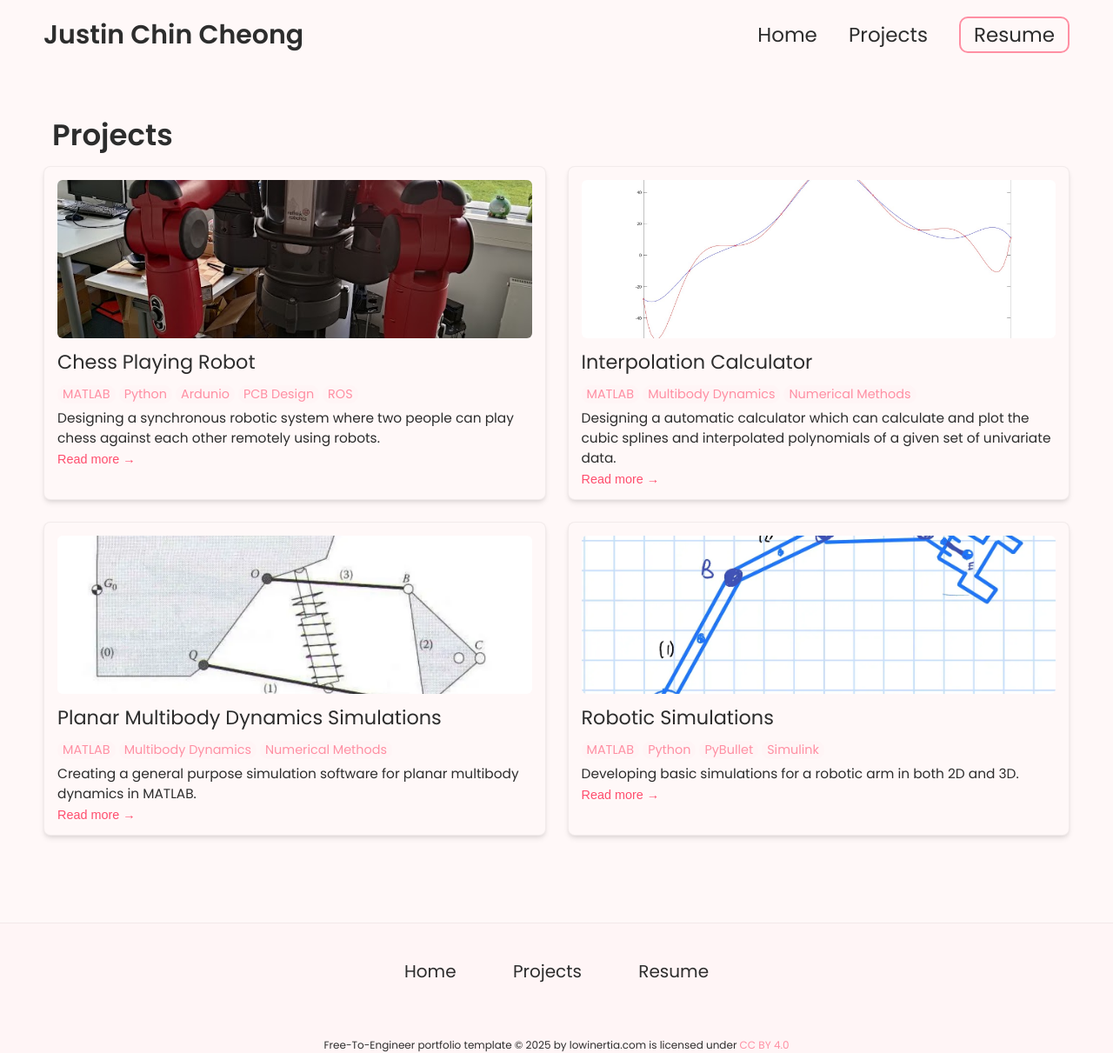
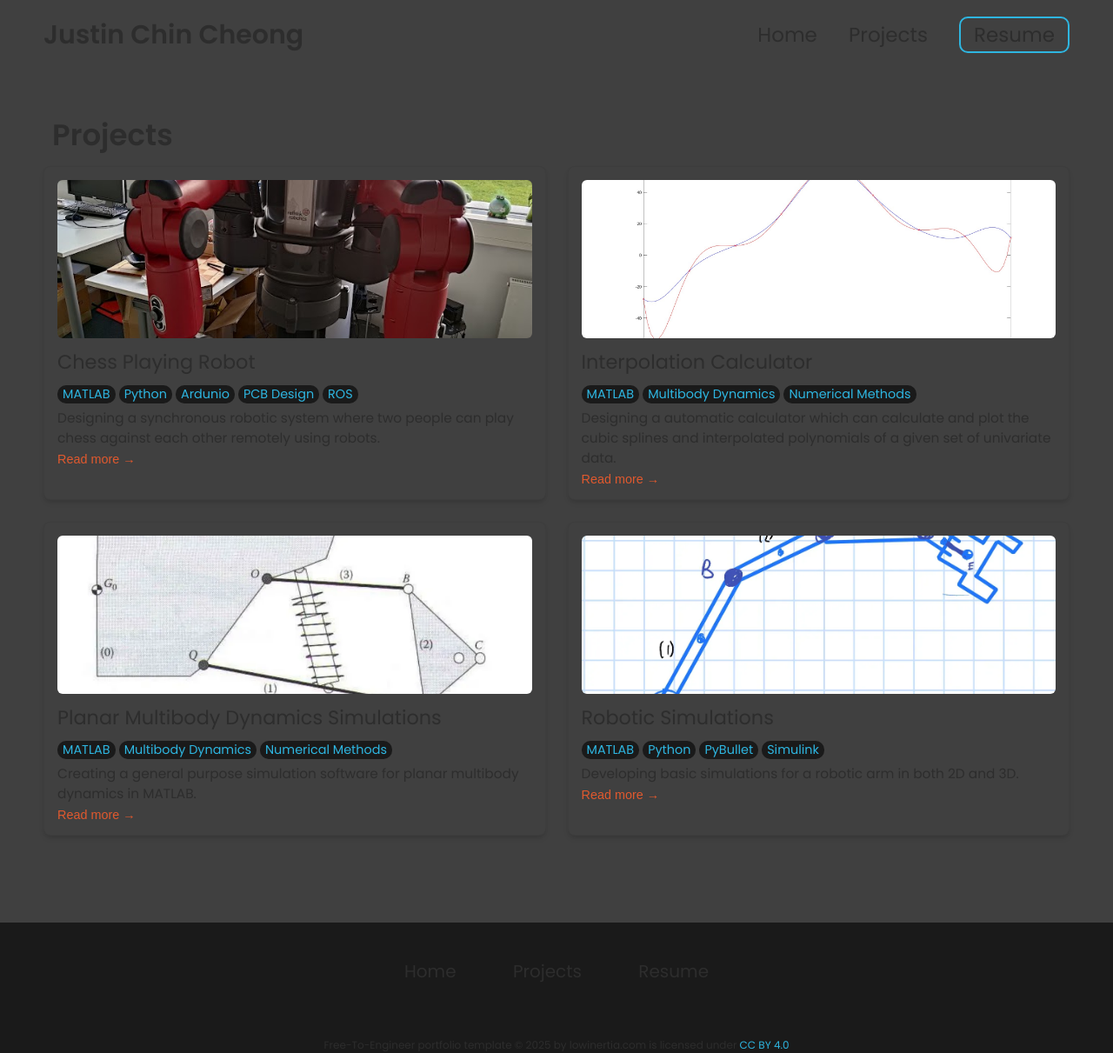
Before and after one commit to jcchincheong-bb/jcchincheong-bb.github.io, a Jekyll site: the page built from projects.html, in a window 1280 px wide. Shown: the whole page at 87% size. Built offline with Jekyll 4.4.1, drawn with Linux system fonts in a browser that asks for light colours.

Commit message:
Change of Colours

```diff
--- a/_config.yml
+++ b/_config.yml
@@ -97,11 +97,11 @@ formspree-key: mdkdldzq
 # Active theme (Updatethis to switch themes). Make sure to keep the indentation the samne.
 colors: # this is the basic theme
   text: "#2d2d2d"
-  border: "#f8e2e2"
-  link: "#ff8fa3"
-  highlight: "#ff4d6d"
-  background: "#fff8f8"
-  light_background: "#fff5f6"
+  border: "#e1592e"
+  link: "#2eb6e1"
+  highlight: "#e1592e"
+  background: "#404040"
+  light_background: "#1a1a1a"
 
 # A few examples.
 basic theme:
```
